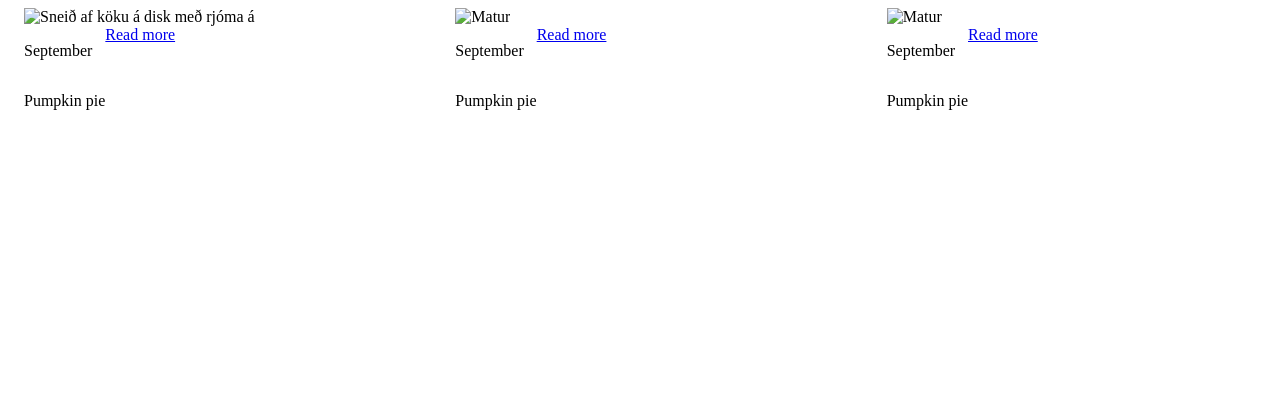
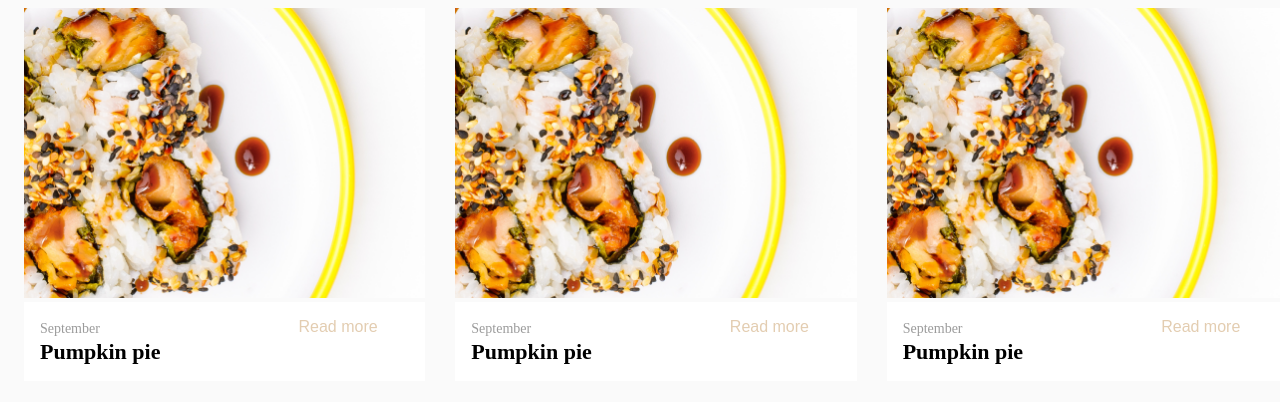
Before and after one commit to elisabetasta/vef-hopa1, a plain HTML site: page components/card/card.html in a window 1280 px wide. Shown: the top 402 px of the page. Drawn offline with Linux system fonts and the light colour scheme; a web font is replaced by a local one.

Commit message:
veit ekki

```diff
--- a/components/card/card.css
+++ b/components/card/card.css
@@ -1,19 +1,14 @@
 @charset "UTF-8";
 :root {
-  --spacing: 1rem;
-  --max-width: 1400px;
-  --color-primary: #f0f0f8;
-  --color-header: #fff;
-  --color-text: #000;
-  --color-border: #ccc;
-  --font-base-body-px: #($font-base-body-px);
-  --font-base-size: 1rem;
   --font-family-base: nunito, helvetica, arial, sans-serif;
   --font-family-heading: domine, georgia, serif;
   --columns: 12;
   --gutter: 30px;
   --offset: 20px;
   --vertical-space: 30px;
+}
+html {
+  background: #fafafa;
 }
 .cards {
   display: flex;
@@ -23,19 +18,56 @@
   padding-inline: 1rem;
 }
 .card {
-    width: calc(100%/3);
+  width: calc(100% / 3);
 }
-.card-info{
+.card p {
+  margin: 0;
+}
+.card-info {
   display: flex;
   flex-direction: row;
+  background-color: #ffffff;
+  padding: 1rem;
 }
 .card-text {
   display: flex;
   flex-direction: column;
+  width: 70%;
 }
-.card-info a{
+.card-text .month {
+  font-family: "Poppins";
+  font-style: normal;
+  font-weight: 300;
+  font-size: 14px;
+  line-height: 21px;
+  display: flex;
+  align-items: flex-end;
+  color: #9b9b9b;
+}
+.card-text .desc {
+  font-family: playfair-display, serif;
+  font-weight: 700;
+  font-style: normal;
+  font-size: 22px;
+}
 
+.card-info .card-link {
+  display: flex;
+  vertical-align: bottom;
+  width: 30%;
 }
-.card > .image {
-    height: 300px;
+.card-info .card-link a {
+  font-family: poppins, sans-serif;
+  font-weight: 400;
+  font-style: normal;
+  text-decoration: none;
+  color: #e3cdb1;
+  font-size: 16px;
+  text-align: right;
+  width: 100%;
 }
+.card .card-image img {
+  height: 290px;
+  object-fit: cover;
+  width: 100%;
+}
--- a/components/card/card.html
+++ b/components/card/card.html
@@ -5,6 +5,7 @@
     <meta http-equiv="X-UA-Compatible" content="IE=edge" />
     <meta name="viewport" content="width=device-width, initial-scale=1.0" />
     <link rel="stylesheet" href="card.css" />
+    <link rel="stylesheet" href="https://use.typekit.net/wvz7hwl.css" />
     <title>Document</title>
   </head>
   <body>
@@ -13,8 +14,8 @@
       <div class="card">
         <div class="card-image">
           <img
-            src="./images/Bitmap-5.png"
-            alt="Sneið af köku á disk með rjóma á"
+            src="../../images/Bitmap.png"
+            alt="Hrísgrjónaréttur á hvítum disk með gulri brún"
           />
         </div>
         <div class="card-info">
@@ -22,31 +23,43 @@
             <p class="month">September</p>
             <p class="desc">Pumpkin pie</p>
           </div>
-          <a href="../../index.html" class="card-link">Read more</a>
+          <div class="card-link">
+            <a href="../../index.html" class="card-link">Read more</a>
+          </div>
         </div>
       </div>
       <div class="card">
         <div class="card-image">
-          <img src="./images/image 1.png" alt="Matur" />
+          <img
+            src="../../images/Bitmap.png"
+            alt="Hrísgrjónaréttur á hvítum disk með gulri brún"
+          />
         </div>
         <div class="card-info">
           <div class="card-text">
             <p class="month">September</p>
             <p class="desc">Pumpkin pie</p>
           </div>
-          <a href="../../index.html" class="card-link">Read more</a>
+          <div class="card-link">
+            <a href="../../index.html" class="card-link">Read more</a>
+          </div>
         </div>
       </div>
       <div class="card">
         <div class="card-image">
-          <img src="images/Bitmap-3.png" alt="Matur" />
+          <img
+            src="../../images/Bitmap.png"
+            alt="Hrísgrjónaréttur á hvítum disk með gulri brún"
+          />
         </div>
         <div class="card-info">
           <div class="card-text">
             <p class="month">September</p>
             <p class="desc">Pumpkin pie</p>
           </div>
-          <a href="../../index.html" class="card-link">Read more</a>
+          <div class="card-link">
+            <a href="../../index.html" class="card-link">Read more</a>
+          </div>
         </div>
       </div>
     </div>
```
Lines whose indentation alone changed are shown as unchanged.
